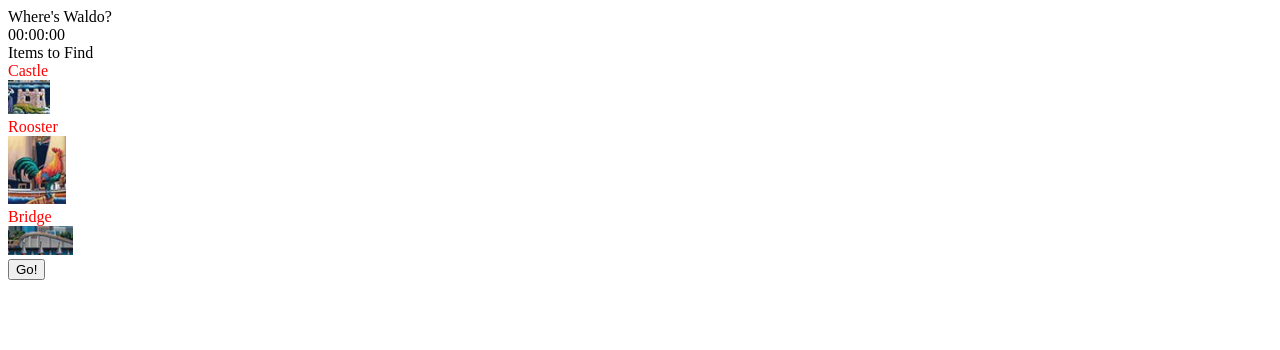
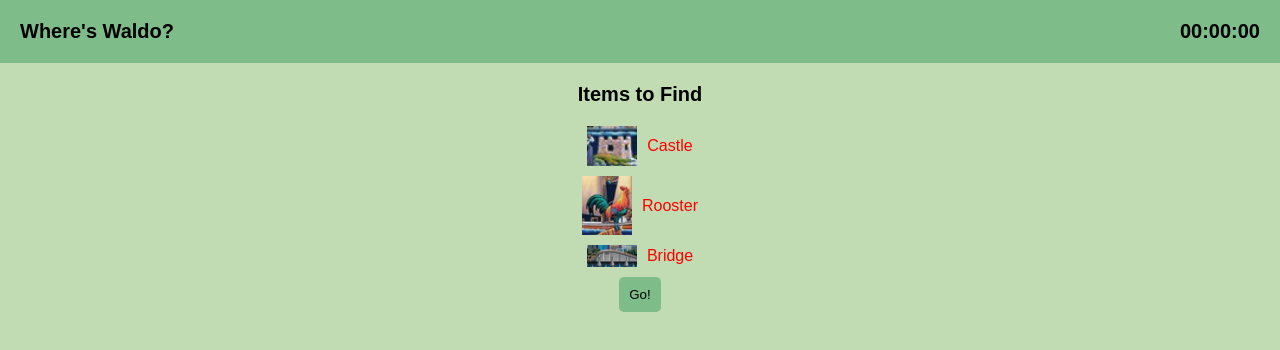
Before and after one commit to simbag04/wheres-waldo, a React (Create React App) app: page / in a window 1280 px wide. Shown: the top 350 px of the page. Built offline with nearby package versions, Linux system fonts and the light colour scheme.

Commit message:
add styling

```diff
--- a/src/Header.js
+++ b/src/Header.js
@@ -6,11 +6,11 @@ const Header = (props) => {
     return (
         <div className="header">
             <div className="title">Where's Waldo?</div>
+            <Timer gameOver={props.gameOver}></Timer>
             {props.showButton ?
                 <button onClick={props.toggle} type="button">Show Items</button> : null}
             <GoodFeedback></GoodFeedback>
             <BadFeedback></BadFeedback>
-            <Timer gameOver={props.gameOver}></Timer>
         </div>
     )
 }
--- a/src/Item.js
+++ b/src/Item.js
@@ -1,8 +1,8 @@
 const Item = (props) => {
     return (
-        <div>
+        <div class="item">
+            <img src={props.item.image} alt={props.item.name}/>
             <div className={props.item.found ? "green" : "red"}>{props.item.name}</div>
-            <img src={props.item.image} alt={props.item.name}/>
         </div>
     )
 }
--- a/src/Leaderboard.js
+++ b/src/Leaderboard.js
@@ -4,20 +4,20 @@ const Leaderboard = (props) => {
         props.reset();
     }
     return (
-        <div>
-            Leaderboard
+        <div className="leaderboard body-item">
+            <div className="title">Leaderboard</div>
             <table>
                 <thead>
                     <tr>
                         <th>Name</th>
-                        <th>Time</th>
+                        <th>Time (seconds)</th>
                     </tr>
                 </thead>
                 <tbody>
                     {props.items.map((item) => (
                         <tr key={item.time}>
                             <td>{item.name}</td>
-                            <td>{item.time}</td>
+                            <td>{item.time.toFixed(2)}</td>
                         </tr>
                     ))}
                 </tbody>
--- a/src/StartPopup.js
+++ b/src/StartPopup.js
@@ -6,7 +6,7 @@ const StartPopup = (props) => {
         if (!props.gameInProgress) props.start();
     }
     return (
-        <div className="start-popup-menu">
+        <div className="start-popup-menu body-item">
             <div className="title">Items to Find</div>
             <div className="items">
                 {props.items.map((item) => {
--- a/src/Timer.js
+++ b/src/Timer.js
@@ -28,7 +28,7 @@ const Timer = (props) => {
         }
     }, [props.gameOver])
 
-    return <div>{formatTime(time)}</div>
+    return <div class="title">{formatTime(time)}</div>
 }
 
 export default Timer
--- a/src/WinPopup.js
+++ b/src/WinPopup.js
@@ -7,7 +7,7 @@ const WinPopup = (props) => {
     }
     return (
         <div id="win-popup">
-            <div>You won! {props.time}</div>
+            <div className="title">You won! Time: {props.time.toFixed(2)} seconds</div>
             <label htmlFor="name-input">Enter your name here to be added to the leaderboard!</label>
             <input id="name-input" type="text" required></input>
             <button type="button" onClick={addToLeaderboard}>Submit</button>
--- a/src/styles.css
+++ b/src/styles.css
@@ -1,5 +1,66 @@
+:root {
+    --header-bg: #7EBC89;
+    --good: #7EBC89;
+    --bad: #C3423F;
+    --body-bg: #C1DBB3;
+    --padding: 10px;
+}
+
 body {
+    margin: 0;
+    padding: 0;
     cursor: auto;
+    background-color: var(--body-bg);
+    font-family: Arial, Helvetica, sans-serif;
+}
+
+.header {
+    padding: var(--padding);
+    position: sticky;
+    top: 0;
+    left: 0;
+    background-color: var(--header-bg);
+    display: flex;
+    align-items: center;
+    justify-content: space-between;
+}
+
+.body-item, #win-popup {
+    display: flex;
+    flex-direction: column;
+    gap: 10px;
+    align-items: center;
+    justify-content: center;
+    padding: var(--padding);
+}
+
+.title {
+    display: flex;
+    padding: var(--padding);
+    align-items: center;
+    justify-content: center;
+    font-size: 20px;
+    font-weight: bold;
+}
+
+.items {
+    display: flex;
+    flex-direction: column;
+    gap: 10px;
+    justify-content: center;
+    align-items: center;
+}
+
+.item {
+    display: flex;
+    gap: 10px;
+    justify-content: center;
+    align-items: center;
+}
+
+.item img {
+    width: 50px;
+    height: auto;
 }
 
 #mini-items {
@@ -19,18 +80,46 @@ body {
     color: red;
 }
 
-.feedback {
-    display: none;
-    position: fixed;
-    top: 0;
-    left: 0;
-    background-color: white;
-}
-
-#win-popup {
+.feedback, #win-popup {
     position: fixed;
     top: 50%;
     left: 50%;
     transform: translateX(-50%) translateY(-50%);
     background-color: white;
+    border-radius: 5px;
+    padding: 10px;
 }
+
+.feedback {
+    display: none;
+}
+
+#good, #win-popup {
+    background-color: var(--good);
+}
+
+#bad {
+    background-color: var(--bad);
+}
+
+button {
+    border: none;
+    border-radius: 5px;
+    padding: var(--padding);
+    background-color: #C1DBB3;
+}
+
+button:hover {
+    box-shadow: 0 0 2px black;
+}
+
+.body-item button {
+    background-color: var(--header-bg);
+}
+
+table, td, th {
+    border: 2px solid black;
+    border-collapse: collapse;
+    padding: 4px;
+    text-align: center;
+}
```
